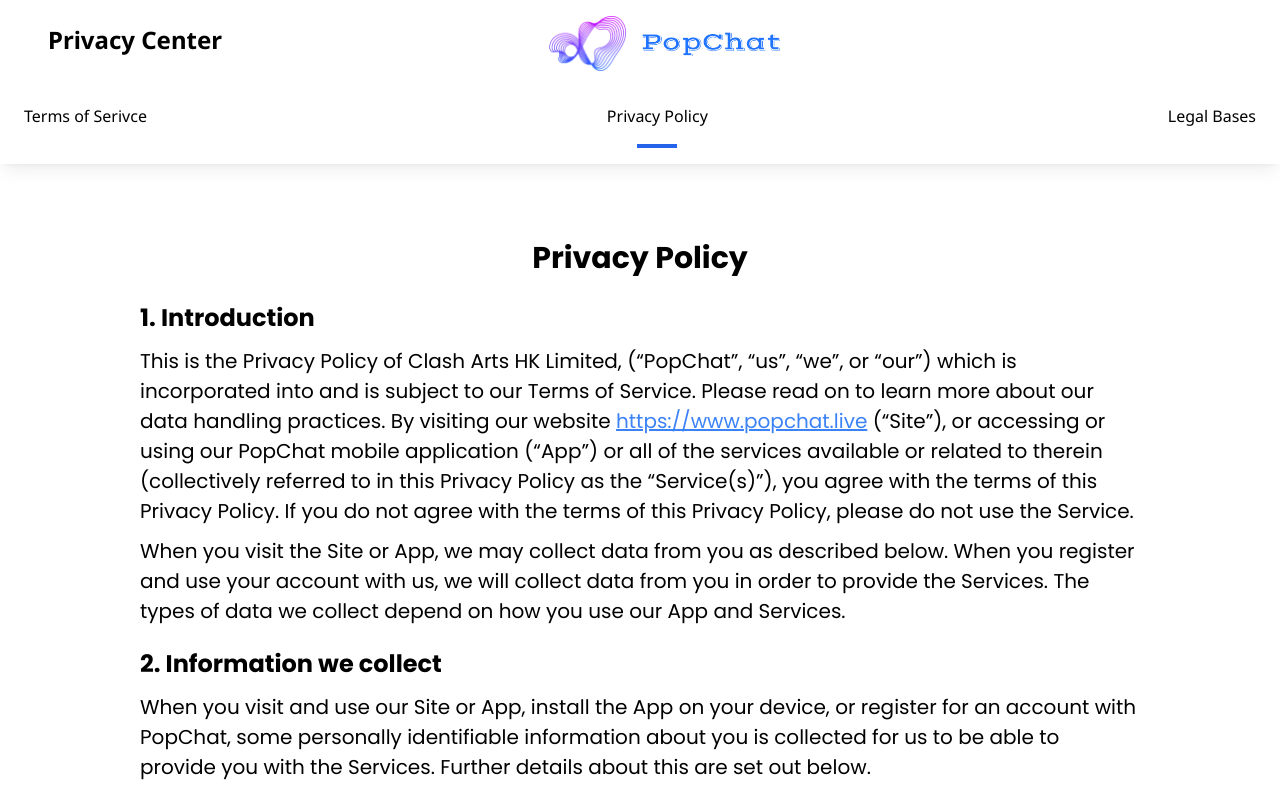
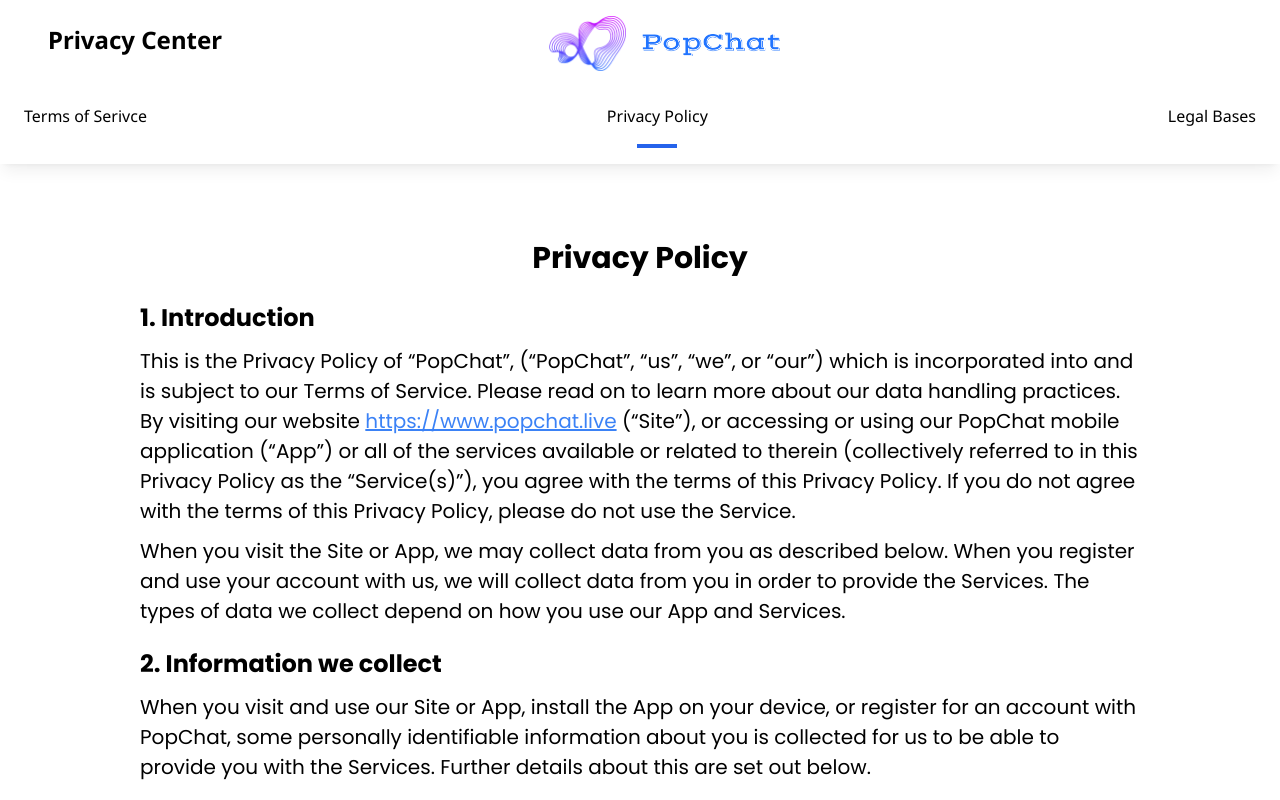
Before and after one commit to rickychan0611/popchat, a Next.js app: page /privacy-center/privacy-policy in a window 1280 px wide. Shown: the top 800 px of the page. Built offline with nearby package versions, Linux system fonts and the light colour scheme.

Commit message:
change name

```diff
--- a/src/components/Privacy/PrivacyPolicy.tsx
+++ b/src/components/Privacy/PrivacyPolicy.tsx
@@ -13,7 +13,7 @@
 
           <h2>1. Introduction</h2>
           <p>
-            This is the Privacy Policy of Clash Arts HK Limited, (“PopChat”,
+            This is the Privacy Policy of “PopChat”, (“PopChat”,
             “us”, “we”, or “our”) which is incorporated into and is subject to
             our Terms of Service. Please read on to learn more about our data
             handling practices. By visiting our website{" "}
```
Also changed, not shown: 1 other file (tests, documents, lock files or other folders).
